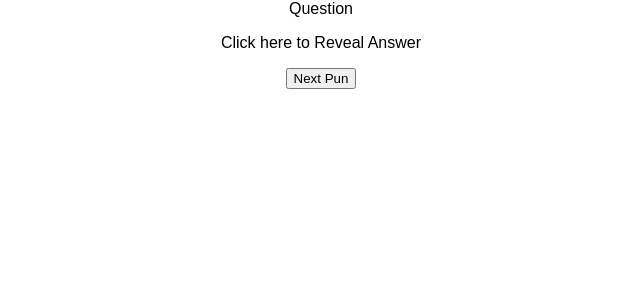
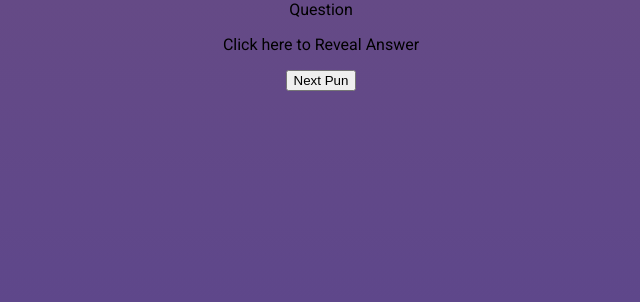
Before and after one commit to shaikathaque/pun-generator-web, a React (Create React App) app in the folder client/: page / in a window 1280 px wide. Shown: the top 302 px of the page, without its empty margins (319-959 px from the left). Built offline with nearby package versions, Linux system fonts and the light colour scheme; no server answers.

Commit message:
added basic styling

```diff
--- a/client/package.json
+++ b/client/package.json
@@ -5,6 +5,7 @@
   "dependencies": {
     "eslint": "^4.4.0",
     "jquery": "^3.2.1",
+    "material-ui": "^0.18.7",
     "react": "^15.6.1",
     "react-dom": "^15.6.1",
     "react-scripts": "1.0.10"
--- a/client/public/index.html
+++ b/client/public/index.html
@@ -19,6 +19,7 @@
       work correctly both with client-side routing and a non-root public URL.
       Learn how to configure a non-root public URL by running `npm run build`.
     -->
+    <link href="https://fonts.googleapis.com/css?family=Roboto:300,400,500" rel="stylesheet">
     <title>Pun Generator</title>
   </head>
   <body>
--- a/client/src/index.css
+++ b/client/src/index.css
@@ -1,5 +1,19 @@
 body {
   margin: 0;
   padding: 0;
-  font-family: sans-serif;
+  font-family: 'Roboto', sans-serif;
 }
+
+html {
+  height: 100%;
+  background: linear-gradient(to bottom,#654a86,#534292);
+}
+
+/*
+background: linear-gradient(180deg,#66a5ff,#0069ff); digital ocean
+
+background: linear-gradient(to bottom,#654a86,#534292); heroku
+
+background: #FFFC00; snapchat
+
+*/
```
Also changed, not shown: 11 other files (tests, documents, lock files or other folders).
